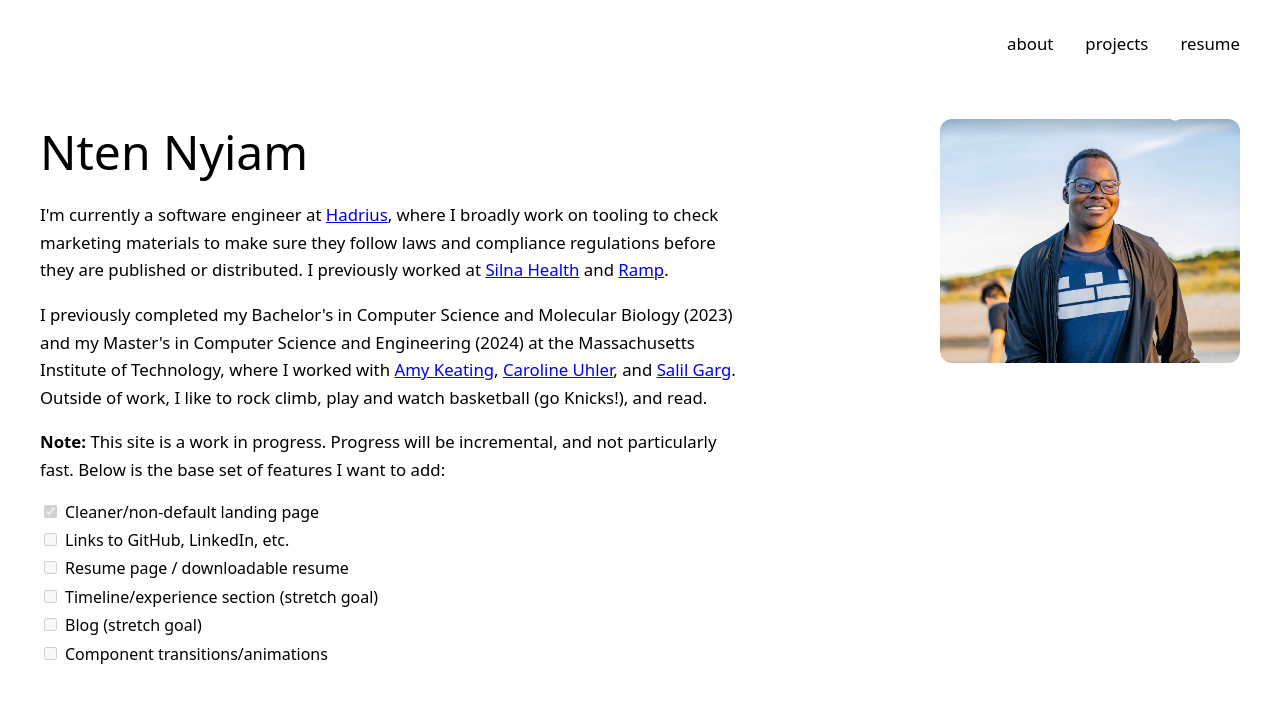
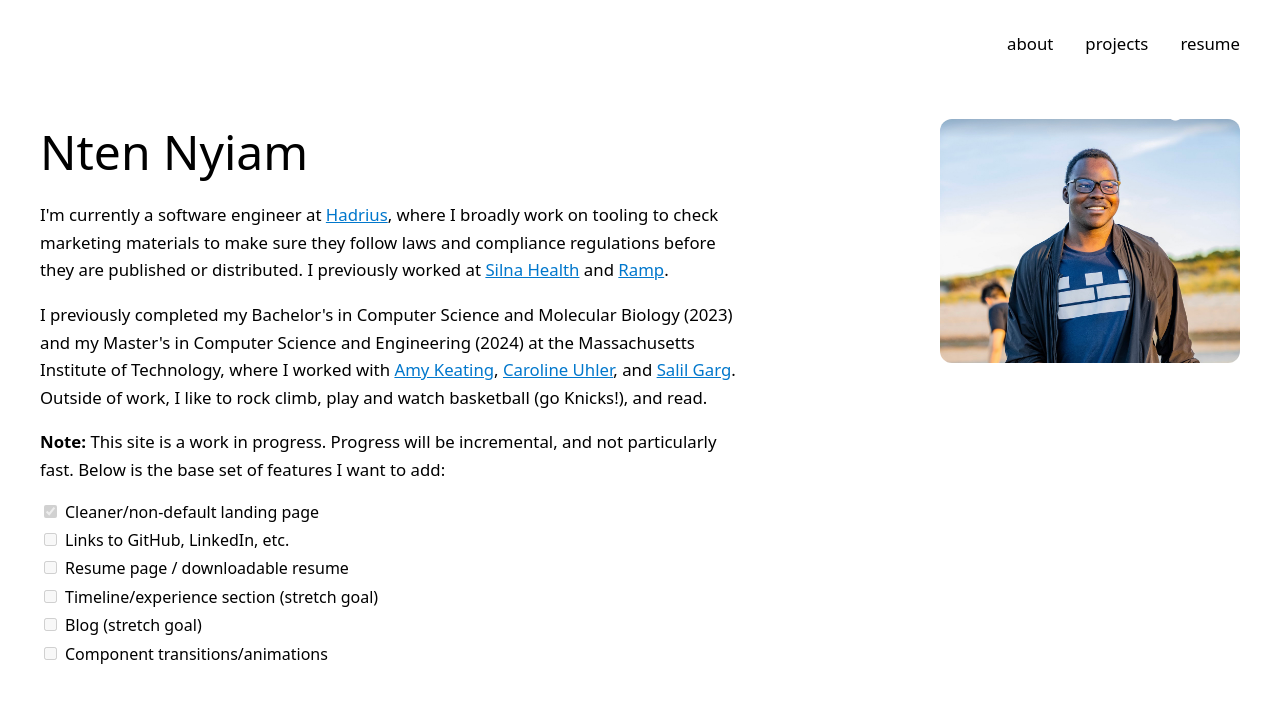
Before and after one commit to nnyiam10/nnyiam10.github.io, a React (Vite) app: page / in a window 1280 px wide. Shown: the top 702 px of the page. Built offline with nearby package versions, Linux system fonts and the light colour scheme.

Commit message:
static URL color

```diff
--- a/src/index.css
+++ b/src/index.css
@@ -4,6 +4,18 @@ body {
   font-family: system-ui, -apple-system, sans-serif;
   background: #ffffff;
   color: #000000;
+}
+
+a {
+  color: #0077cc;
+}
+
+a:visited {
+  color: #0077cc;
+}
+
+a:hover {
+  text-decoration: underline;
 }
 
 /* ===== HEADER ===== */
```
